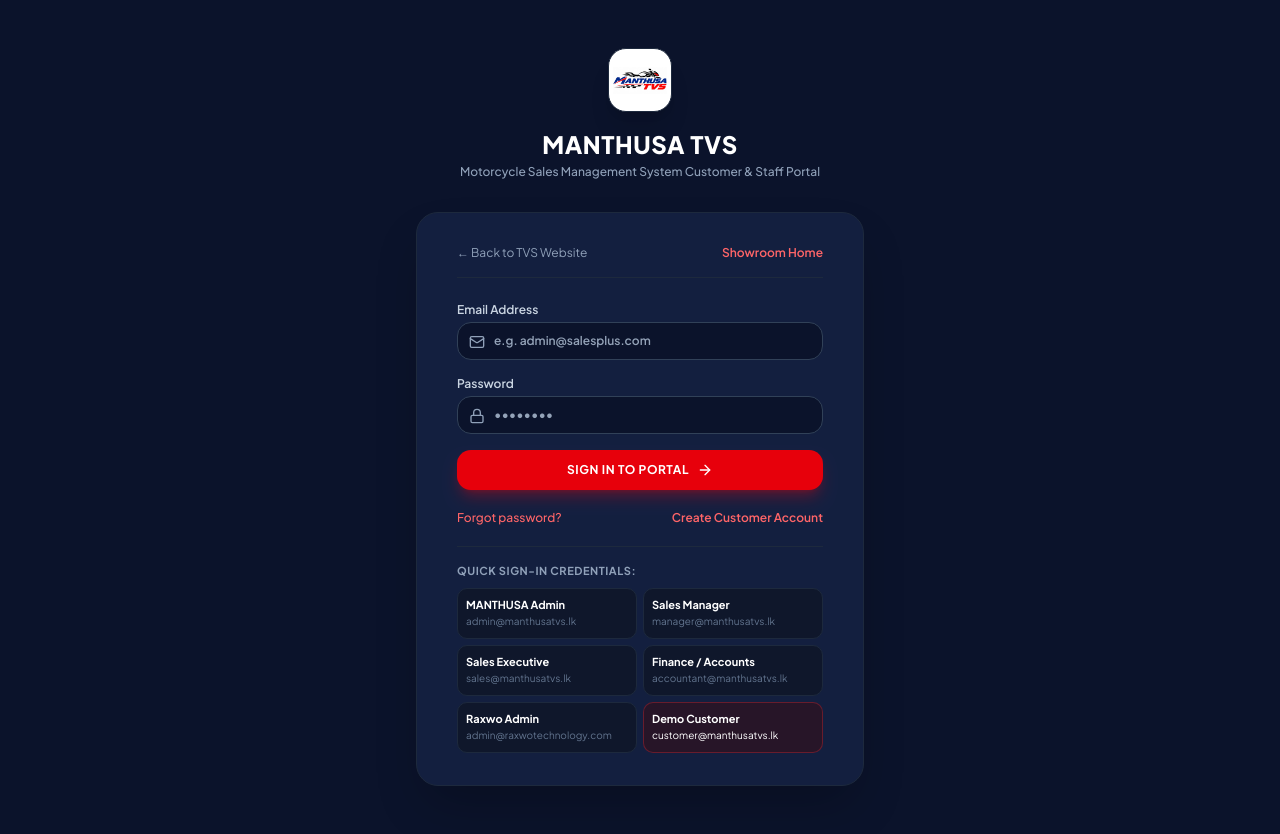
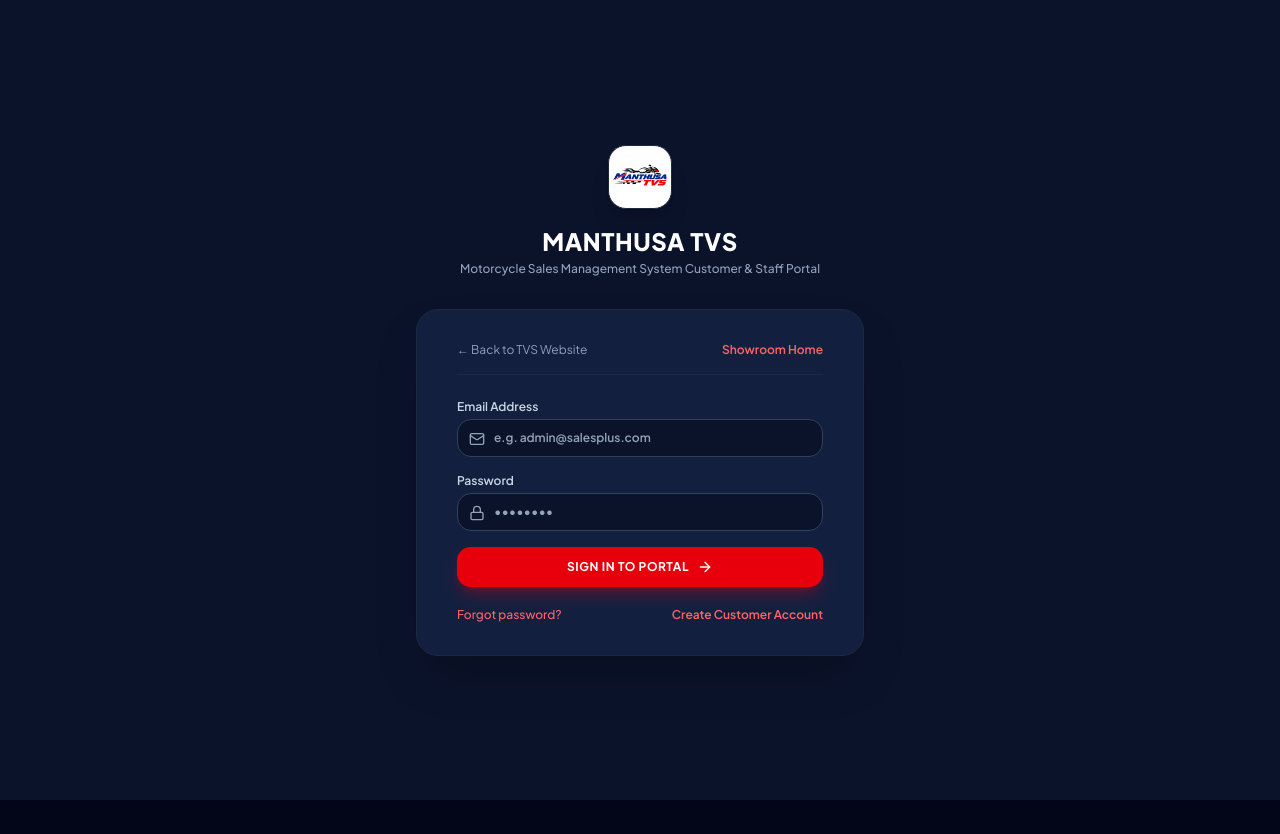
Before and after one commit to raxwotechnology/MANTHUSA-TVS, a Next.js app in the folder frontend/: page /login in a window 1280 px wide. After the commit the page ends 800 px from the top, so only its background shows below. Built offline with nearby package versions, Linux system fonts and the light colour scheme; no server answers.

Commit message:
Remove quick sign-in credentials box from login page

```diff
--- a/frontend/src/app/login/page.tsx
+++ b/frontend/src/app/login/page.tsx
@@ -32,11 +32,6 @@ export default function LoginPage() {
       }
     }
   }, []);
-
-  const loginWithCreds = (em: string, pw: string) => {
-    setEmail(em);
-    setPassword(pw);
-  };
 
   const login = async (event: React.FormEvent) => {
     event.preventDefault();
@@ -264,68 +259,6 @@ export default function LoginPage() {
                   </button>
                 </div>
               </form>
-
-              {/* QUICK DEMO CREDENTIAL CHIPS (Added as requested) */}
-              <div className="pt-4 border-t border-slate-200 dark:border-slate-800 space-y-2">
-                <span className="text-[11px] font-bold text-slate-500 dark:text-slate-400 uppercase tracking-wider block">
-                  Quick Sign-In Credentials:
-                </span>
-                <div className="grid grid-cols-2 gap-1.5 text-[11px]">
-                  <button
-                    type="button"
-                    onClick={() => loginWithCreds('admin@manthusatvs.lk', 'admin123')}
-                    className="p-2 rounded-lg bg-slate-100 hover:bg-slate-200 dark:bg-slate-900 dark:hover:bg-slate-800/80 border border-slate-200 dark:border-slate-800 hover:border-red-500/50 text-left transition-colors text-slate-700 dark:text-slate-300"
-                  >
-                    <strong className="text-slate-900 dark:text-white block font-bold">MANTHUSA Admin</strong>
-                    <span className="text-slate-500 text-[10px]">admin@manthusatvs.lk</span>
-                  </button>
-
-                  <button
-                    type="button"
-                    onClick={() => loginWithCreds('manager@manthusatvs.lk', 'manager123')}
-                    className="p-2 rounded-lg bg-slate-100 hover:bg-slate-200 dark:bg-slate-900 dark:hover:bg-slate-800/80 border border-slate-200 dark:border-slate-800 hover:border-red-500/50 text-left transition-colors text-slate-700 dark:text-slate-300"
-                  >
-                    <strong className="text-slate-900 dark:text-white block font-bold">Sales Manager</strong>
-                    <span className="text-slate-500 text-[10px]">manager@manthusatvs.lk</span>
-                  </button>
-
-                  <button
-                    type="button"
-                    onClick={() => loginWithCreds('sales@manthusatvs.lk', 'sales123')}
-                    className="p-2 rounded-lg bg-slate-100 hover:bg-slate-200 dark:bg-slate-900 dark:hover:bg-slate-800/80 border border-slate-200 dark:border-slate-800 hover:border-red-500/50 text-left transition-colors text-slate-700 dark:text-slate-300"
-                  >
-                    <strong className="text-slate-900 dark:text-white block font-bold">Sales Executive</strong>
-                    <span className="text-slate-500 text-[10px]">sales@manthusatvs.lk</span>
-                  </button>
-
-                  <button
-                    type="button"
-                    onClick={() => loginWithCreds('accountant@manthusatvs.lk', 'accountant123')}
-                    className="p-2 rounded-lg bg-slate-100 hover:bg-slate-200 dark:bg-slate-900 dark:hover:bg-slate-800/80 border border-slate-200 dark:border-slate-800 hover:border-red-500/50 text-left transition-colors text-slate-700 dark:text-slate-300"
-                  >
-                    <strong className="text-slate-900 dark:text-white block font-bold">Finance / Accounts</strong>
-                    <span className="text-slate-500 text-[10px]">accountant@manthusatvs.lk</span>
-                  </button>
-
-                  <button
-                    type="button"
-                    onClick={() => loginWithCreds('admin@raxwotechnology.com', 'admin123')}
-                    className="p-2 rounded-lg bg-slate-100 hover:bg-slate-200 dark:bg-slate-900 dark:hover:bg-slate-800/80 border border-slate-200 dark:border-slate-800 hover:border-red-500/50 text-left transition-colors text-slate-700 dark:text-slate-300"
-                  >
-                    <strong className="text-slate-900 dark:text-white block font-bold">Raxwo Admin</strong>
-                    <span className="text-slate-500 text-[10px]">admin@raxwotechnology.com</span>
-                  </button>
-
-                  <button
-                    type="button"
-                    onClick={() => loginWithCreds('customer@manthusatvs.lk', 'customer123')}
-                    className="p-2 rounded-lg bg-red-50 dark:bg-red-950/40 border border-red-200 dark:border-red-500/30 hover:border-red-500 text-left transition-colors text-slate-700 dark:text-slate-300"
-                  >
-                    <strong className="text-red-600 dark:text-red-400 block font-bold">Demo Customer</strong>
-                    <span className="text-slate-500 text-[10px]">customer@manthusatvs.lk</span>
-                  </button>
-                </div>
-              </div>
             </div>
           ) : mode === 'signup' ? (
             <form className="space-y-4" onSubmit={register}>
```
